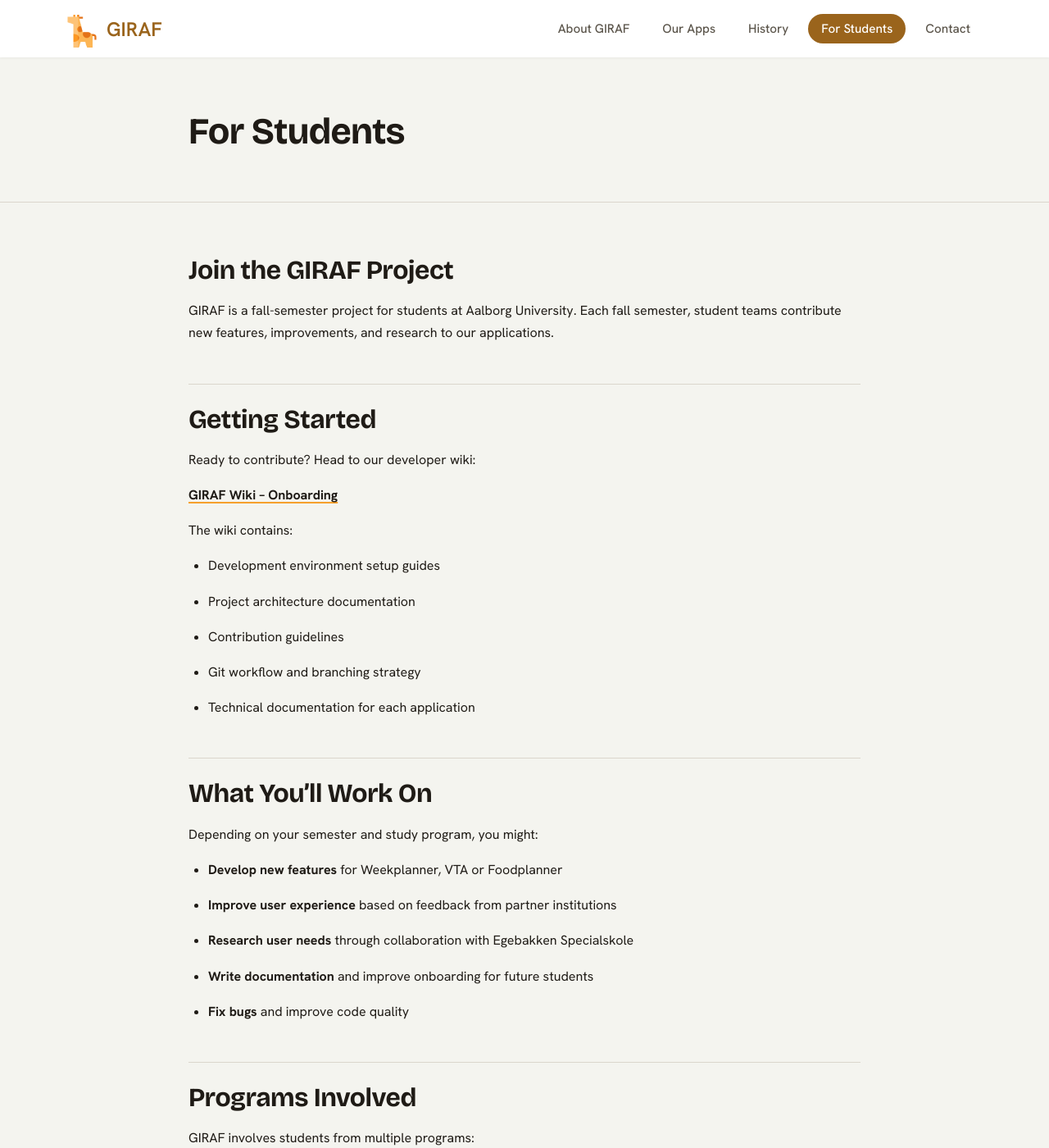
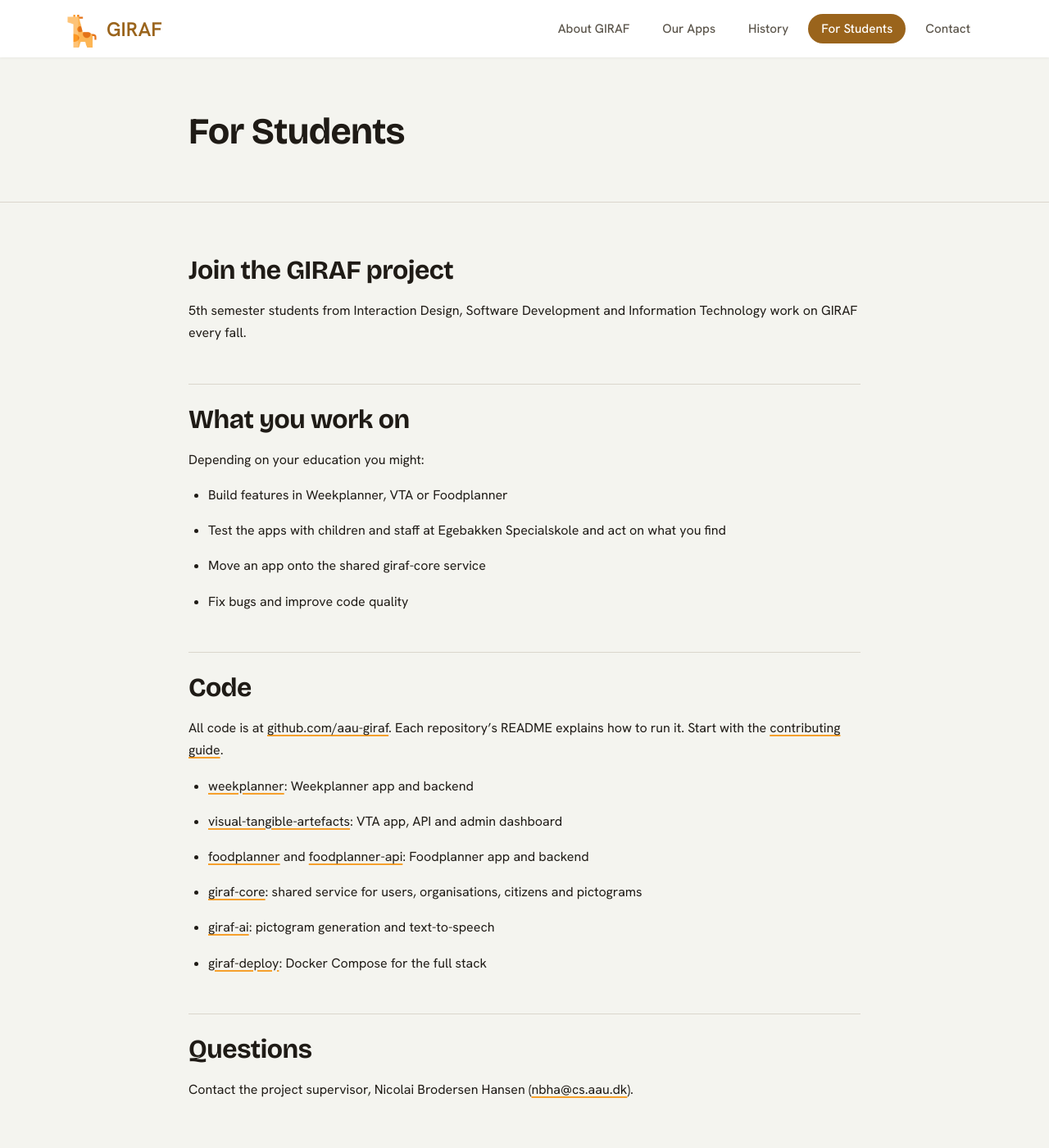
Before and after one commit to aau-giraf/GIRAF-website, a Jekyll site: the page built from students.md, in a window 1280 px wide and 1400 px high. Shown: the whole window at 82% size. Built offline with Jekyll 4.4.1, drawn with Linux system fonts in a browser that asks for light colours; some of the changed text lies outside the part shown.

Commit message:
content: drop wiki links, point developers at GitHub

```diff
--- a/_includes/footer.html
+++ b/_includes/footer.html
@@ -5,7 +5,7 @@
         <img src="{{ '/assets/img/giraf-logo.png' | relative_url }}" alt="GIRAF Logo" class="footer-logo">
         <span class="footer-title">GIRAF</span>
       </a>
-      <p>An open-source research project at Aalborg University building communication tools for children with little or no verbal speech. Built and rebuilt by student teams since 2011.</p>
+      <p>An open-source student project at Aalborg University: visual tools for autistic children with little or no verbal speech. Since 2011.</p>
       <div class="footer-social">
         {% for item in site.data.settings.social %}
           <a href="{{ item.link }}" target="_blank" aria-label="{{ item.icon }}">
@@ -31,13 +31,11 @@
         <li><a href="{{ '/contact/' | relative_url }}">For institutions</a></li>
         <li><a href="{{ '/students/' | relative_url }}">For students</a></li>
         <li><a href="https://github.com/aau-giraf" target="_blank" rel="noopener">For developers (GitHub)</a></li>
-        <li><a href="https://aau-giraf.github.io/wiki/" target="_blank" rel="noopener">Developer wiki</a></li>
       </ul>
     </div>
   </div>
 
   <div class="footer-bottom">
     <p>&copy; {{ site.time | date: '%Y' }} GIRAF Project · Department of Computer Science, Aalborg University.</p>
-    <p>Open source · {{ site.time | date: '%Y' }} student cohort</p>
   </div>
 </footer>
--- a/students.md
+++ b/students.md
@@ -4,54 +4,30 @@ title: For Students
 permalink: /students/
 ---
 
-## Join the GIRAF Project
+## Join the GIRAF project
 
-GIRAF is a fall-semester project for students at Aalborg University. Each fall semester, student teams contribute new features, improvements, and research to our applications.
+5th semester students from Interaction Design, Software Development and Information Technology work on GIRAF every fall.
 
-## Getting Started
+## What you work on
 
-Ready to contribute? Head to our developer wiki:
+Depending on your education you might:
 
-**[GIRAF Wiki – Onboarding](https://aau-giraf.github.io/wiki/Onboarding/)**
+- Build features in Weekplanner, VTA or Foodplanner
+- Test the apps with children and staff at Egebakken Specialskole and act on what you find
+- Move an app onto the shared giraf-core service
+- Fix bugs and improve code quality
 
-The wiki contains:
-- Development environment setup guides
-- Project architecture documentation
-- Contribution guidelines
-- Git workflow and branching strategy
-- Technical documentation for each application
+## Code
 
-## What You'll Work On
+All code is at [github.com/aau-giraf](https://github.com/aau-giraf). Each repository's README explains how to run it. Start with the [contributing guide](https://github.com/aau-giraf/.github/blob/main/CONTRIBUTING.md).
 
-Depending on your semester and study program, you might:
+- [weekplanner](https://github.com/aau-giraf/weekplanner): Weekplanner app and backend
+- [visual-tangible-artefacts](https://github.com/aau-giraf/visual-tangible-artefacts): VTA app, API and admin dashboard
+- [foodplanner](https://github.com/aau-giraf/foodplanner) and [foodplanner-api](https://github.com/aau-giraf/foodplanner-api): Foodplanner app and backend
+- [giraf-core](https://github.com/aau-giraf/giraf-core): shared service for users, organisations, citizens and pictograms
+- [giraf-ai](https://github.com/aau-giraf/giraf-ai): pictogram generation and text-to-speech
+- [giraf-deploy](https://github.com/aau-giraf/giraf-deploy): Docker Compose for the full stack
 
-- **Develop new features** for Weekplanner, VTA or Foodplanner
-- **Improve user experience** based on feedback from partner institutions
-- **Research user needs** through collaboration with Egebakken Specialskole
-- **Write documentation** and improve onboarding for future students
-- **Fix bugs** and improve code quality
+## Questions
 
-## Programs Involved
-
-GIRAF involves students from multiple programs:
-- Software Engineering (5th semester)
-- Information Technology
-- Interaction Design
-
-This interdisciplinary collaboration mirrors real-world software development.
-
-## GitHub Organization
-
-All code lives at [github.com/aau-giraf](https://github.com/aau-giraf).
-
-Key repositories:
-- [weekplanner](https://github.com/aau-giraf/weekplanner) - Weekplanner app and backend
-- [visual-tangible-artefacts](https://github.com/aau-giraf/visual-tangible-artefacts) - VTA app and API
-- [foodplanner](https://github.com/aau-giraf/foodplanner) - Foodplanner app
-- [foodplanner-api](https://github.com/aau-giraf/foodplanner-api) - Foodplanner backend
-- [giraf-core](https://github.com/aau-giraf/giraf-core) - Shared backend service
-- [wiki](https://github.com/aau-giraf/wiki) - Documentation
-
-## Questions?
-
-Check the [wiki](https://aau-giraf.github.io/wiki/) first, or contact the project supervisor, Nicolai Brodersen Hansen ([nbha@cs.aau.dk](mailto:nbha@cs.aau.dk)).
+Contact the project supervisor, Nicolai Brodersen Hansen ([nbha@cs.aau.dk](mailto:nbha@cs.aau.dk)).
```
Also changed, not shown: contact.md (+1 -2 lines).
